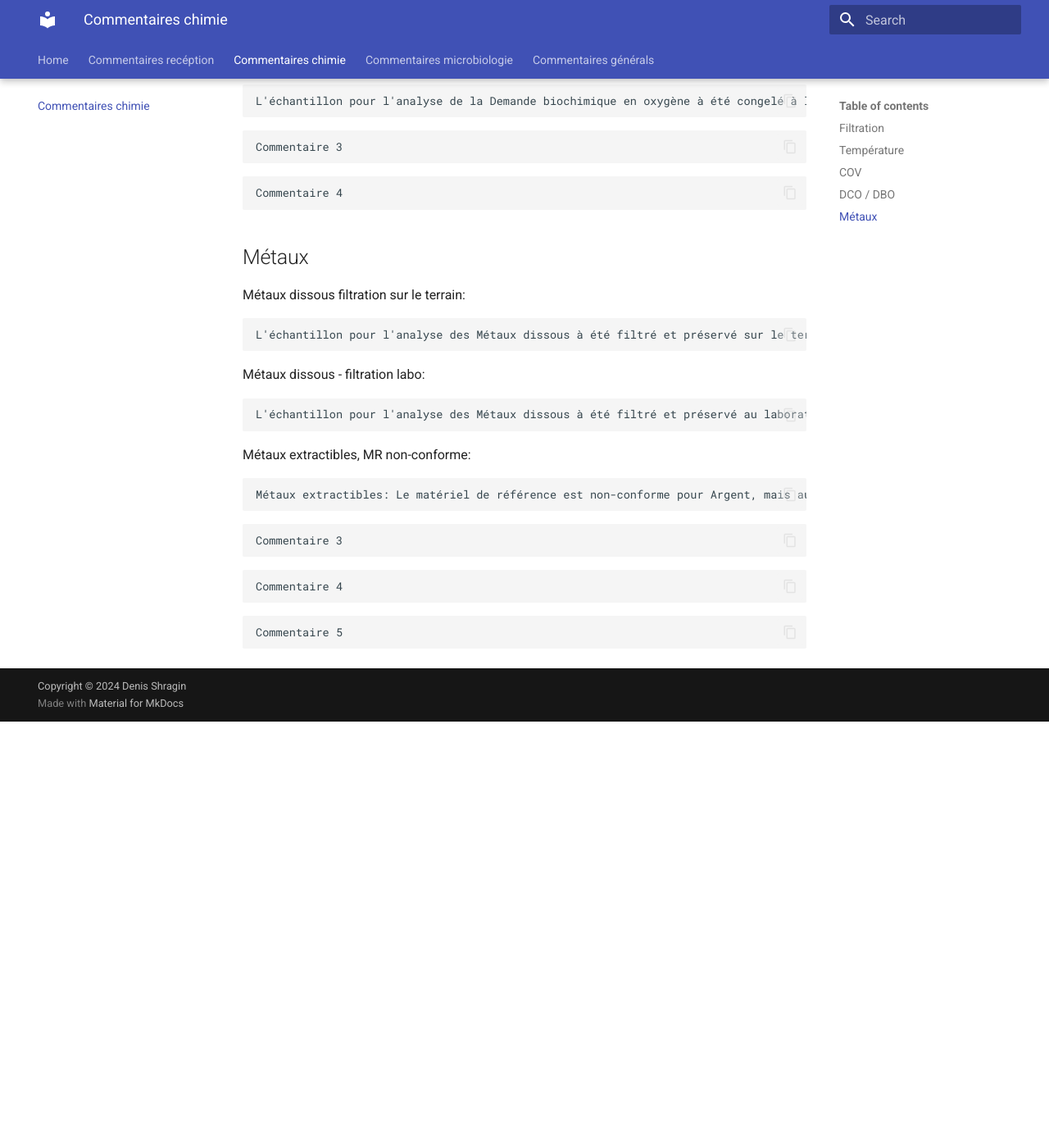
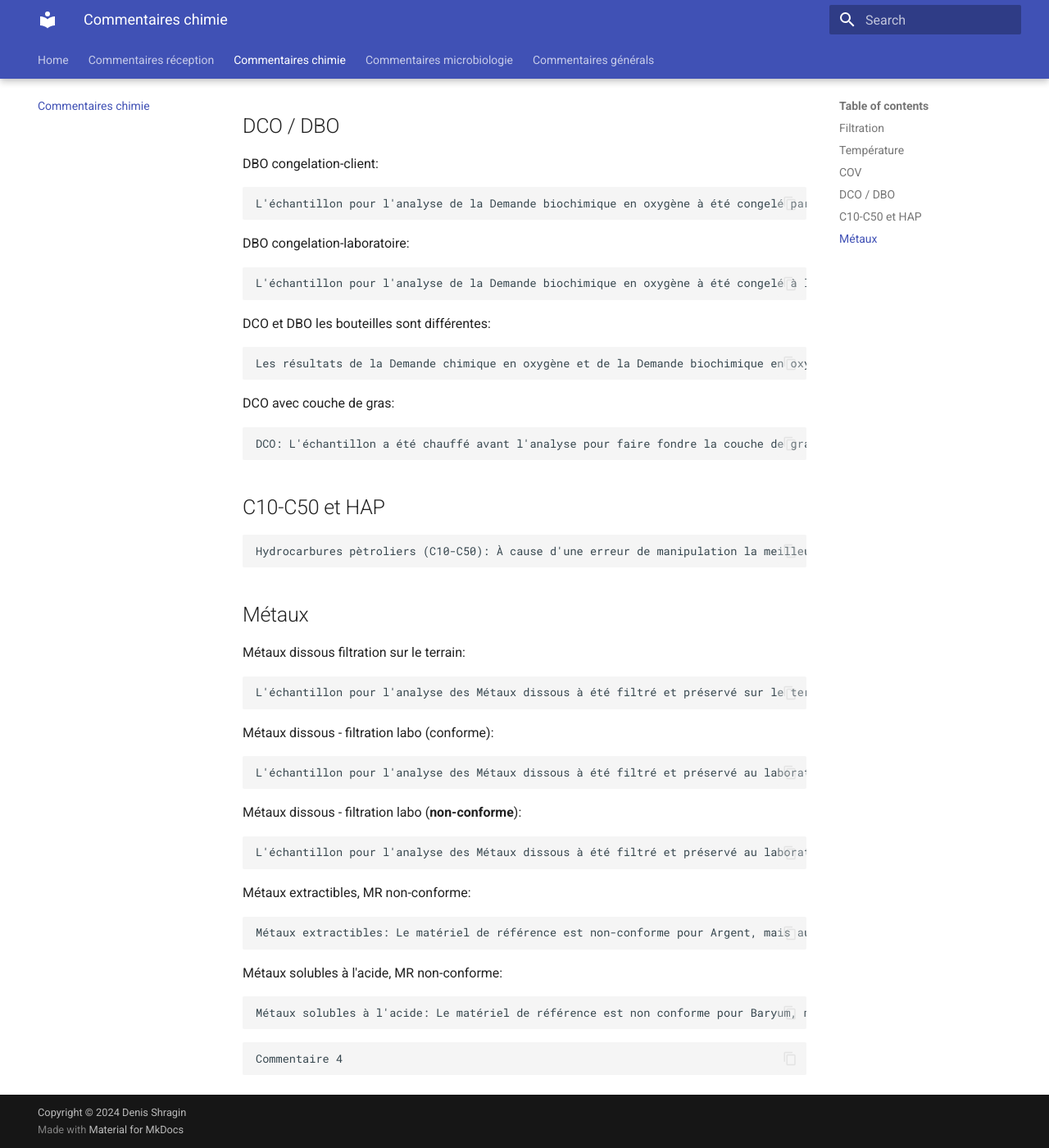
Before and after one commit to denisshragin/comments, an MkDocs documentation site: the page built from docs/chemistry.md, in a window 1280 px wide and 1400 px high, scrolled down 1351 px. Shown: the whole window at 82% size. Built offline with MkDocs 1.6.1 and Material for MkDocs 9.7.7, drawn with Linux system fonts in a browser that asks for light colours; before the commit the page ends 2231 px from its top, so only the background shows below that; some of the changed text lies outside the part shown.

Commit message:
Several comments was added

````diff
--- a/docs/chemistry.md
+++ b/docs/chemistry.md
@@ -2,18 +2,22 @@
 
 
 ## Filtration
+Filtration Azote ammoniacal:
 ```
 L'échantillon a été filtré pour l'analyse de l'Azote ammoniacal.
 ```
-
+Métaux dissous filtration sur le terrain:
 ```
-Commentaire 2
+L'échantillon pour l'analyse des Métaux dissous à été filtré et préservé sur le terrain.
 ```
-
+Métaux dissous - filtration labo:
 ```
-Commentaire 3
+L'échantillon pour l'analyse des Métaux dissous à été filtré et préservé au laboratoire dans un délai conforme.
 ```
-
+Métaux dissous - filtration en délai dépassé (**non-conforme**):
+```
+L'échantillon pour l'analyse des Métaux dissous à été filtré et préservé au laboratoire dans un délai dépassé.
+```
 ## Température
 
 Échantillon -- congelation-client:
@@ -65,12 +69,17 @@ DBO congelation-laboratoire:
 ```
 L'échantillon pour l'analyse de la Demande biochimique en oxygène à été congelé à la réception au laboratoire.
 ```
-
+DCO et DBO les bouteilles sont différentes:
 ```
-Commentaire 3
+Les résultats de la Demande chimique en oxygène et de la Demande biochimique en oxygène ne respectent pas les critères de comparaison inter-paramètres. L'apparence de la matrice des deux bouteilles est différente.
 ```
+DCO avec couche de gras:
 ```
-Commentaire 4
+DCO: L'échantillon a été chauffé avant l'analyse pour faire fondre la couche de gras.
+```
+## C10-C50 et HAP
+```
+Hydrocarbures pètroliers (C10-C50): À cause d'une erreur de manipulation la meilleure limite ne peut pas être fournie.
 ```
 
 ## Métaux
@@ -78,20 +87,22 @@ Métaux dissous filtration sur le terrain:
 ```
 L'échantillon pour l'analyse des Métaux dissous à été filtré et préservé sur le terrain.
 ```
-Métaux dissous - filtration labo:
+Métaux dissous - filtration labo (conforme):
 ```
 L'échantillon pour l'analyse des Métaux dissous à été filtré et préservé au laboratoire dans un délai conforme.
+```
+Métaux dissous - filtration labo (**non-conforme**):
+```
+L'échantillon pour l'analyse des Métaux dissous à été filtré et préservé au laboratoire dans un délai dépassé.
 ```
 Métaux extractibles, MR non-conforme:
 ```
 Métaux extractibles: Le matériel de référence est non-conforme pour Argent, mais aucun impact sur le résultat de l'échantillon.
 ```
+Métaux solubles à l'acide, MR non-conforme:
 ```
-Commentaire 3
+Métaux solubles à l'acide: Le matériel de référence est non conforme pour Baryum, mais aucun impact sur les résultats de l’échantillon.
 ```
 ```
 Commentaire 4
 ```
-```
-Commentaire 5
-```
--- a/mkdocs.yml
+++ b/mkdocs.yml
@@ -2,7 +2,7 @@ site_name: Commentaires
 site_url: https://denisshragin.github.io/comments/
 nav:
   - Home: 'index.md'
-  - Commentaires recéption: 'reception.md'
+  - Commentaires réception: 'reception.md'
   - Commentaires chimie: 'chemistry.md'
   - Commentaires microbiologie: 'micro.md'
   - Commentaires générals: 'comments.md'
@@ -13,3 +13,6 @@ theme:
   - navigation.tabs.sticky
   - content.code.copy
 copyright: Copyright &copy; 2024  Denis Shragin
+#plugins:
+#  - offline:
+#      enabled: !ENV [OFFLINE, false]
````
Also changed, not shown: docs/index.md (+1 -17 lines), docs/micro.md (+1 -1 lines), docs/reception.md (+2 -2 lines).
